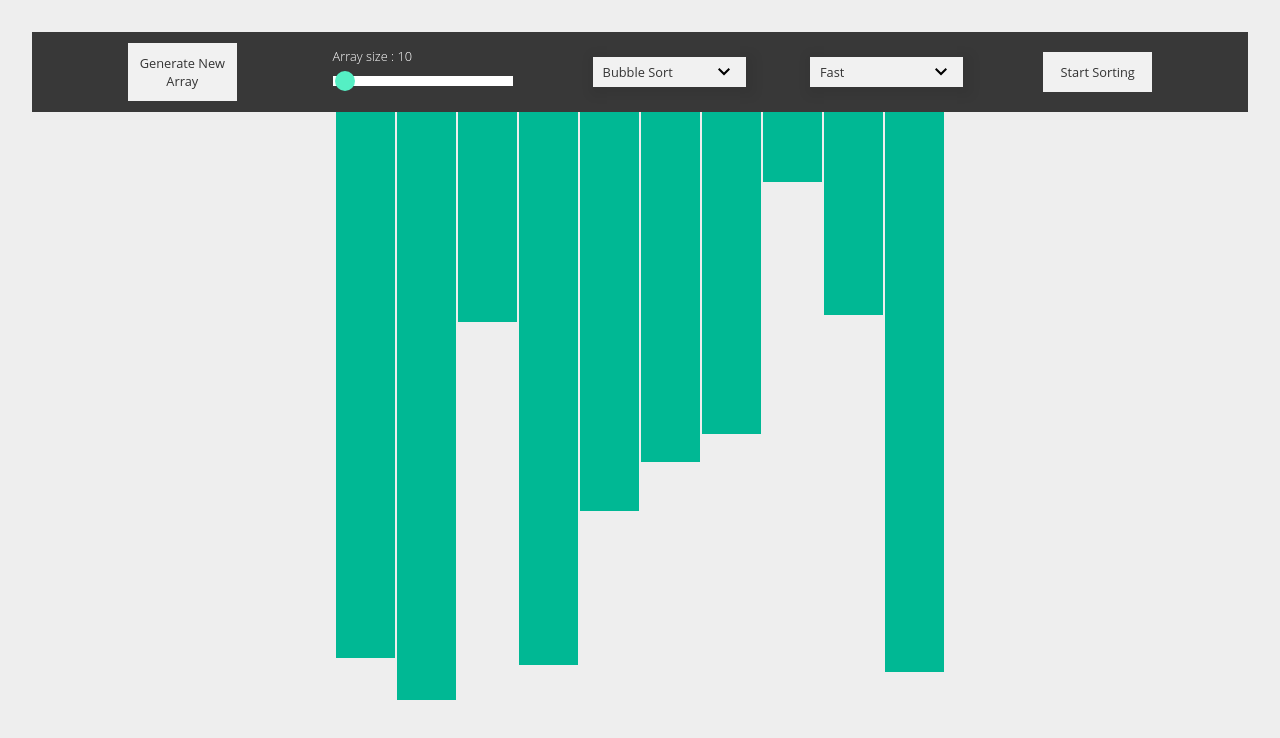
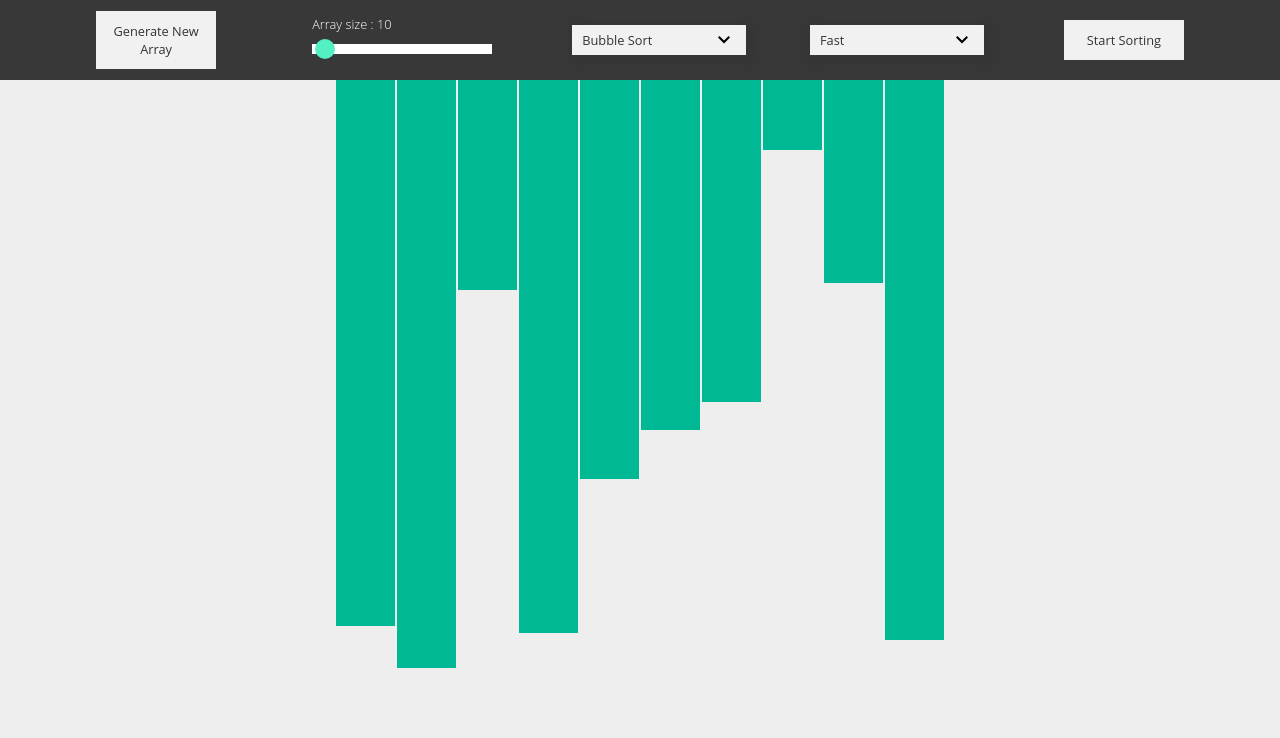
Before and after one commit to darkluminance/portfolio-redesign-nextjs, a Next.js app: page /project-releases/sorting-visualizer in a window 1280 px wide. Shown: the top 738 px of the page. Built offline with nearby package versions, Linux system fonts and the light colour scheme.

Commit message:
UI changes

```diff
--- a/src/Algorithms/QuickSort.js
+++ b/src/Algorithms/QuickSort.js
@@ -11,6 +11,11 @@ export const quickSortAlgorithm = async (
 
 	// Function to partition the array and return the partition index
 	async function partition(arr, low, high) {
+		stateArray = [...stateArray];
+		stateArray[low] = 2;
+		stateArray[high] = 2;
+		setstateArray(stateArray);
+		await delay(sleepTime);
 		// console.log('Partitioning ' + low + ' ' + high);
 		// Choosing the pivot
 		let pivotIndex = high;
@@ -19,14 +24,10 @@ export const quickSortAlgorithm = async (
 		stateArray[pivotIndex] = 3;
 		setstateArray(stateArray);
 		await delay(sleepTime);
-		await delay(sleepTime);
 		// console.log('Pivot set to ' + high);
-
 		stateArray = [...stateArray];
-		stateArray[low] = 2;
 		stateArray[high] = 2;
 		setstateArray(stateArray);
-		await delay(sleepTime);
 		await delay(sleepTime);
 
 		// Index of smaller element and indicates the right position of pivot found so far
@@ -47,8 +48,13 @@ export const quickSortAlgorithm = async (
 				await delay(sleepTime);
 
 				i++;
+				stateArray = [...stateArray];
+				stateArray[i] = 1;
+				setstateArray(stateArray);
+				await delay(sleepTime);
 				[arr[i], arr[j]] = [arr[j], arr[i]]; // Swap elements
 				stateArray = [...stateArray];
+				stateArray[i] = 0;
 				stateArray[low] = 2;
 				stateArray[high] = 2;
 				setstateArray(stateArray);
--- a/src/pages/sorting.css
+++ b/src/pages/sorting.css
@@ -1,8 +1,12 @@
 .sorting {
+	position: fixed;
+	top: 0;
+	left: 0;
+	width: 100vw;
+	height: 100vh;
 	margin: 0;
 	padding: 0;
 	background-color: #eee !important;
-	min-height: 100vh !important;
 	font-family: 'Open Sans', sans-serif !important;
 	letter-spacing: 0 !important;
 }
```
